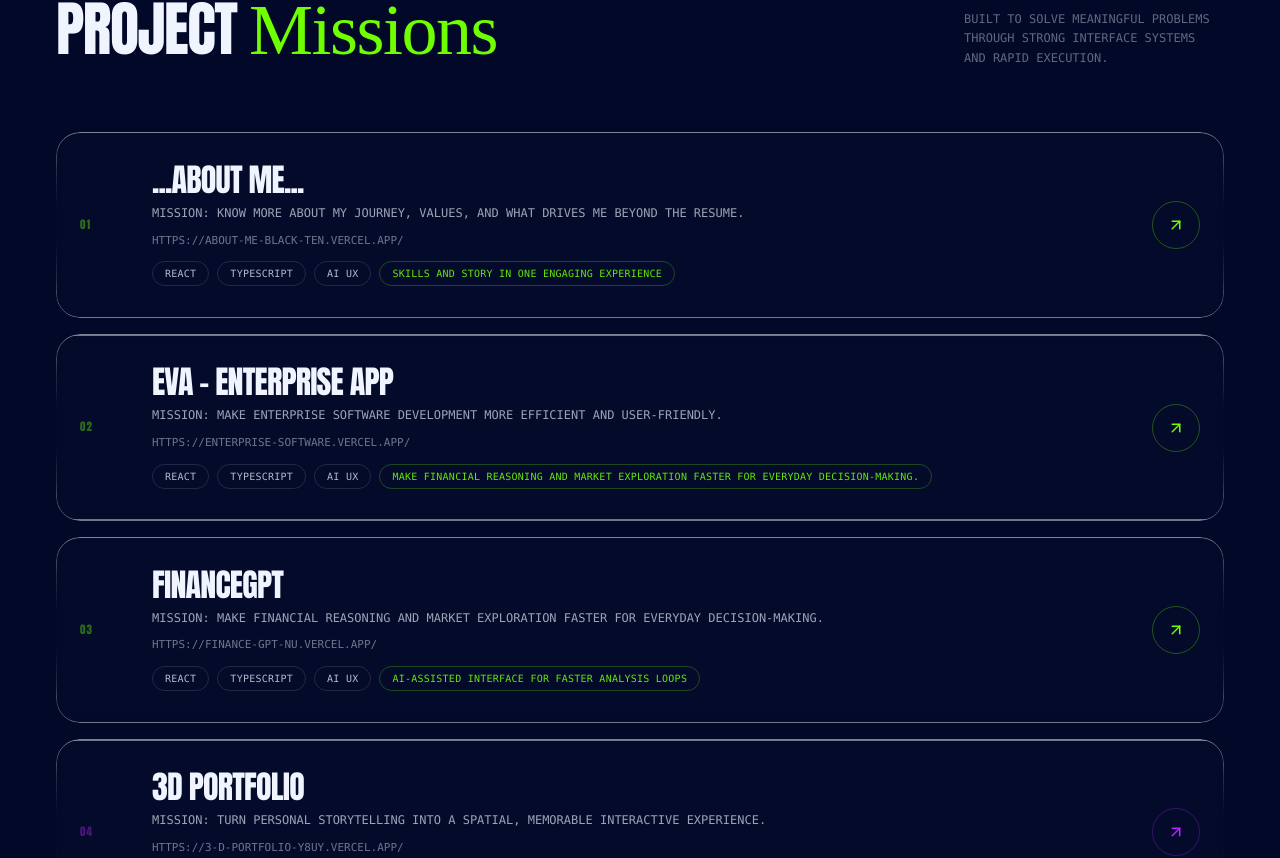
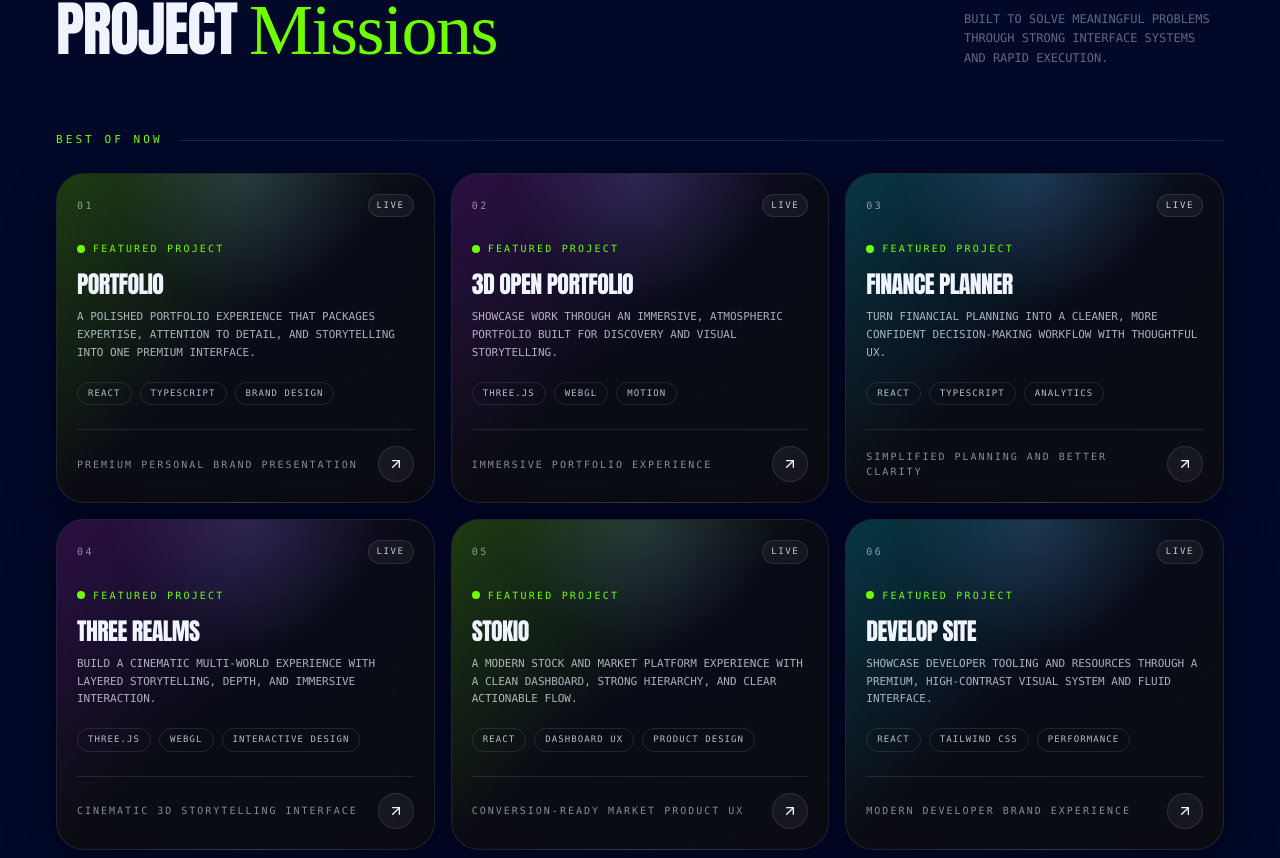
Before and after one commit to MishraSrikanta/LandingPage, a React (Vite) app: page / in a window 1280 px wide. Shown: the part 1748-2606 px from the top of the page. Built offline with nearby package versions, Linux system fonts and the light colour scheme; a web font is replaced by a local one.

Commit message:
NEw projects added

```diff
--- a/src/components/Projects.tsx
+++ b/src/components/Projects.tsx
@@ -11,32 +11,109 @@ interface Project {
   stack: string[];
   impact: string;
   accent: 'neon' | 'purple' | 'cyan';
+  featured?: boolean;
 }
 
 const PROJECTS: Project[] = [
   {
     id: '01',
     number: '01',
-    title: '...About Me...',
+    title: 'Portfolio',
     link: 'https://about-me-black-ten.vercel.app/',
-    mission: 'Know more about my journey, values, and what drives me beyond the resume.',
-    stack: ['React', 'TypeScript', 'AI UX'],
-    impact: 'Skills and story in one engaging experience',
+    mission: 'A polished portfolio experience that packages expertise, attention to detail, and storytelling into one premium interface.',
+    stack: ['React', 'TypeScript', 'Brand Design'],
+    impact: 'Premium personal brand presentation',
     accent: 'neon',
+    featured: true,
   },
   {
     id: '02',
     number: '02',
+    title: '3D Open Portfolio',
+    link: 'https://open-world-portfolio.vercel.app/',
+    mission: 'Showcase work through an immersive, atmospheric portfolio built for discovery and visual storytelling.',
+    stack: ['Three.js', 'WebGL', 'Motion'],
+    impact: 'Immersive portfolio experience',
+    accent: 'purple',
+    featured: true,
+  },
+  {
+    id: '03',
+    number: '03',
+    title: 'Finance Planner',
+    link: 'https://finance-planner-blond.vercel.app/',
+    mission: 'Turn financial planning into a cleaner, more confident decision-making workflow with thoughtful UX.',
+    stack: ['React', 'TypeScript', 'Analytics'],
+    impact: 'Simplified planning and better clarity',
+    accent: 'cyan',
+    featured: true,
+  },
+  {
+    id: '04',
+    number: '04',
+    title: 'Three Realms',
+    link: 'https://three-realms.vercel.app/',
+    mission: 'Build a cinematic multi-world experience with layered storytelling, depth, and immersive interaction.',
+    stack: ['Three.js', 'WebGL', 'Interactive Design'],
+    impact: 'Cinematic 3D storytelling interface',
+    accent: 'purple',
+    featured: true,
+  },
+  {
+    id: '05',
+    number: '05',
+    title: 'Stokio',
+    link: 'https://mystockio.vercel.app/login',
+    mission: 'A modern stock and market platform experience with a clean dashboard, strong hierarchy, and clear actionable flow.',
+    stack: ['React', 'Dashboard UX', 'Product Design'],
+    impact: 'Conversion-ready market product UX',
+    accent: 'neon',
+    featured: true,
+  },
+  {
+    id: '06',
+    number: '06',
+    title: 'Develop Site',
+    link: 'https://develop-site-neon.vercel.app/',
+    mission: 'Showcase developer tooling and resources through a premium, high-contrast visual system and fluid interface.',
+    stack: ['React', 'Tailwind CSS', 'Performance'],
+    impact: 'Modern developer brand experience',
+    accent: 'cyan',
+    featured: true,
+  },
+  {
+    id: '07',
+    number: '07',
+    title: 'Sharingan',
+    link: 'https://sharingan-psi.vercel.app/',
+    mission: 'Create a bold, immersive visual concept with cinematic motion and impact-rich storytelling.',
+    stack: ['React', 'Motion Design', 'Creative UX'],
+    impact: 'Atmospheric visual identity system',
+    accent: 'neon',
+  },
+  {
+    id: '08',
+    number: '08',
+    title: 'Image_Editor',
+    link: 'https://image-editor-mode.vercel.app/',
+    mission: 'Deliver a practical image editing experience with strong usability, polished interactions, and responsive workflows.',
+    stack: ['UI/UX', 'Product Design', 'Frontend'],
+    impact: 'Utility-first creative editing tool',
+    accent: 'cyan',
+  },
+  {
+    id: '09',
+    number: '09',
     title: ' EvA - Enterprise App',
     link: 'https://enterprise-software.vercel.app/',
     mission: 'Make enterprise software development more efficient and user-friendly.',
     stack: ['React', 'TypeScript', 'AI UX'],
-    impact: 'Make financial reasoning and market exploration faster for everyday decision-making.',
+    impact: 'Workflow clarity for enterprise teams',
     accent: 'neon',
   },
   {
-    id: '03',
-    number: '03',
+    id: '10',
+    number: '10',
     title: 'FinanceGPT',
     link: 'https://finance-gpt-nu.vercel.app/',
     mission: 'Make financial reasoning and market exploration faster for everyday decision-making.',
@@ -45,8 +122,8 @@ const PROJECTS: Project[] = [
     accent: 'neon',
   },
   {
-    id: '04',
-    number: '04',
+    id: '11',
+    number: '11',
     title: '3D Portfolio',
     link: 'https://3-d-portfolio-y8uy.vercel.app/',
     mission: 'Turn personal storytelling into a spatial, memorable interactive experience.',
@@ -137,16 +214,6 @@ const PROJECTS: Project[] = [
   {
     id: '13',
     number: '13',
-    title: 'Three Realms',
-    link: 'https://three-realms.vercel.app/',
-    mission: 'Build an engaging multi-dimensional experience across three distinct worlds.',
-    stack: ['Three.js', 'WebGL', 'Interactive Design'],
-    impact: 'Complex 3D storytelling interface',
-    accent: 'purple',
-  },
-  {
-    id: '14',
-    number: '14',
     title: 'World Time 3D',
     link: 'https://world-time-3-d.vercel.app/',
     mission: 'Visualize global time zones with immersive 3D globe and real-time updates.',
@@ -155,8 +222,8 @@ const PROJECTS: Project[] = [
     accent: 'cyan',
   },
   {
-    id: '15',
-    number: '15',
+    id: '14',
+    number: '14',
     title: 'Voyage Creation',
     link: 'https://vyoage-creation.vercel.app/',
     mission: 'Create immersive travel experiences and explore creative journeys worldwide.',
@@ -165,8 +232,8 @@ const PROJECTS: Project[] = [
     accent: 'neon',
   },
   {
-    id: '16',
-    number: '16',
+    id: '15',
+    number: '15',
     title: '3D Builder',
     link: 'https://builder3-d.vercel.app/',
     mission: 'Enable intuitive 3D model creation and visualization with real-time rendering.',
@@ -175,18 +242,8 @@ const PROJECTS: Project[] = [
     accent: 'purple',
   },
   {
-    id: '17',
-    number: '17',
-    title: 'Develop Site',
-    link: 'https://develop-site-neon.vercel.app/',
-    mission: 'Showcase development tools and resources with dynamic, neon-inspired design.',
-    stack: ['React', 'Tailwind CSS', 'Performance'],
-    impact: 'Modern developer resource hub',
-    accent: 'cyan',
-  },
-  {
-    id: '18',
-    number: '18',
+    id: '16',
+    number: '16',
     title: 'Restaurant Management',
     link: 'https://resturant-management.vercel.app/',
     mission: 'Streamline restaurant operations with intuitive ordering and inventory management.',
@@ -195,18 +252,8 @@ const PROJECTS: Project[] = [
     accent: 'neon',
   },
   {
-    id: '19',
-    number: '19',
-    title: 'Finance Planner',
-    link: 'https://finance-planner-blond.vercel.app/',
-    mission: 'Help users plan finances with a clear, modern, and engaging experience.',
-    stack: ['React', 'TypeScript', 'UI Design'],
-    impact: 'Simplified financial planning and clearer decision-making',
-    accent: 'purple',
-  },
-  {
-    id: '20',
-    number: '20',
+    id: '17',
+    number: '17',
     title: 'AR_VR',
     link: 'https://ar-vr-xi.vercel.app/',
     mission: 'Create immersive experiences that blend spatial storytelling with interactive design.',
@@ -215,8 +262,8 @@ const PROJECTS: Project[] = [
     accent: 'cyan',
   },
   {
-    id: '21',
-    number: '21',
+    id: '18',
+    number: '18',
     title: 'Feather_fury',
     link: 'https://feather-fury.vercel.app/',
     mission: 'Deliver a bold, artistic concept with striking motion and visual identity.',
@@ -273,16 +320,27 @@ function ProjectRow({ project, index }: { project: Project; index: number }) {
         href={project.link}
         target="_blank"
         rel="noopener noreferrer"
-        className={`group relative flex flex-col lg:flex-row lg:items-center gap-4 lg:gap-8 px-6 py-6 lg:py-8 rounded-[24px] liquid-glass border border-white/5 ${ACCENT[project.accent].border} hover:bg-white/5 transition-all duration-500`}
+        className={`group relative flex flex-col lg:flex-row lg:items-center gap-4 lg:gap-8 px-6 py-6 lg:py-8 rounded-[24px] liquid-glass border transition-all duration-500 ${
+          project.featured
+            ? 'border-neon/40 bg-[radial-gradient(circle_at_top,_rgba(255,255,255,0.12),_transparent_40%)] shadow-[0_0_40px_rgba(0,229,255,0.08)]'
+            : 'border-white/5 hover:bg-white/5'
+        } ${ACCENT[project.accent].border}`}
       >
         <span className={`font-grotesk text-[11px] uppercase tracking-widest opacity-40 lg:w-10 flex-shrink-0 ${ACCENT[project.accent].text}`}>
           {project.number}
         </span>
 
         <div className="flex-1 min-w-0">
+          <div className="flex flex-wrap items-center gap-2">
             <h3 className="font-grotesk text-cream uppercase text-[20px] sm:text-[26px] lg:text-[32px] leading-none tracking-tight">
               {project.title}
             </h3>
+            {project.featured && (
+              <span className="rounded-full border border-neon/30 bg-neon/10 px-2.5 py-1 font-mono text-[9px] uppercase tracking-[0.18em] text-neon">
+                Featured
+              </span>
+            )}
+          </div>
           <p className="font-mono text-cream/65 text-[11px] sm:text-[12px] uppercase leading-relaxed mt-2 max-w-[760px]">
             Mission: {project.mission}
           </p>
@@ -323,6 +381,8 @@ function ProjectRow({ project, index }: { project: Project; index: number }) {
 export default function Projects() {
   const headerRef = useRef<HTMLDivElement>(null);
   const headerInView = useInView(headerRef, { once: true, margin: '-10%' });
+  const featuredProjects = PROJECTS.filter((project) => project.featured);
+  const otherProjects = PROJECTS.filter((project) => !project.featured);
 
   return (
     <section id="projects" className="w-full bg-background py-20 lg:py-28">
@@ -363,8 +423,74 @@ export default function Projects() {
           </motion.p>
         </div>
 
+        <div className="mb-10">
+          <div className="mb-6 flex items-center gap-4">
+            <span className="font-mono text-[11px] uppercase tracking-[0.28em] text-neon">Best of now</span>
+            <div className="h-px flex-1 bg-white/10" />
+          </div>
+
+          <div className="grid gap-4 lg:grid-cols-3">
+            {featuredProjects.map((project, i) => (
+              <motion.a
+                key={project.id}
+                href={project.link}
+                target="_blank"
+                rel="noopener noreferrer"
+                initial={{ opacity: 0, y: 30 }}
+                whileInView={{ opacity: 1, y: 0 }}
+                viewport={{ once: true }}
+                transition={{ delay: i * 0.08, duration: 0.5 }}
+                className="group relative overflow-hidden rounded-[28px] border border-white/10 bg-[radial-gradient(circle_at_top,_rgba(255,255,255,0.12),_rgba(12,13,17,0.72)_35%,_rgba(12,13,17,0.92)_100%)] p-5 shadow-[0_18px_50px_rgba(0,0,0,0.32)] transition-transform duration-300 hover:-translate-y-1"
+              >
+                <div className={`absolute inset-0 bg-gradient-to-br ${
+                  project.accent === 'neon' ? 'from-neon/20 via-transparent to-transparent' :
+                  project.accent === 'purple' ? 'from-[#b724ff]/20 via-transparent to-transparent' :
+                  'from-[#00e5ff]/20 via-transparent to-transparent'
+                }`} />
+
+                <div className="relative z-10 flex h-full flex-col">
+                  <div className="mb-6 flex items-center justify-between">
+                    <span className="font-mono text-[10px] uppercase tracking-[0.25em] text-cream/55">{project.number}</span>
+                    <span className="rounded-full border border-white/10 bg-white/5 px-2 py-1 font-mono text-[9px] uppercase tracking-[0.18em] text-cream/80">
+                      Live
+                    </span>
+                  </div>
+
+                  <div className="mb-4 flex items-center gap-2 text-neon">
+                    <span className="h-2 w-2 rounded-full bg-current" />
+                    <span className="font-mono text-[10px] uppercase tracking-[0.22em]">Featured project</span>
+                  </div>
+
+                  <h3 className="font-grotesk uppercase text-[24px] leading-none tracking-tight text-cream">
+                    {project.title}
+                  </h3>
+
+                  <p className="mt-3 font-mono text-[11px] uppercase leading-relaxed text-cream/70">
+                    {project.mission}
+                  </p>
+
+                  <div className="mt-5 flex flex-wrap gap-2">
+                    {project.stack.map((tag) => (
+                      <span key={tag} className="rounded-full border border-white/10 px-2.5 py-1 font-mono text-[9px] uppercase tracking-[0.12em] text-cream/75">
+                        {tag}
+                      </span>
+                    ))}
+                  </div>
+
+                  <div className="mt-6 flex items-center justify-between border-t border-white/10 pt-4">
+                    <span className="font-mono text-[10px] uppercase tracking-[0.2em] text-cream/55">{project.impact}</span>
+                    <span className="flex h-9 w-9 items-center justify-center rounded-full border border-white/10 bg-white/5 text-cream transition-transform duration-300 group-hover:translate-x-1 group-hover:-translate-y-1">
+                      <ArrowUpRight size={16} />
+                    </span>
+                  </div>
+                </div>
+              </motion.a>
+            ))}
+          </div>
+        </div>
+
         <div className="flex flex-col gap-4">
-          {PROJECTS.map((project, i) => (
+          {otherProjects.map((project, i) => (
             <ProjectRow key={project.id} project={project} index={i} />
           ))}
         </div>
```
Lines whose indentation alone changed are shown as unchanged.
